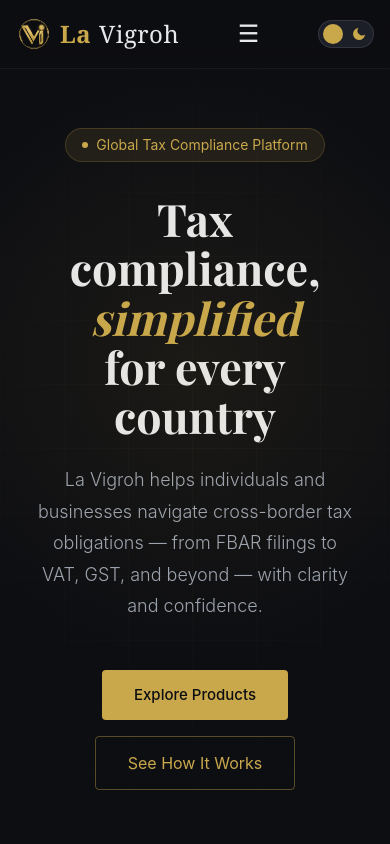
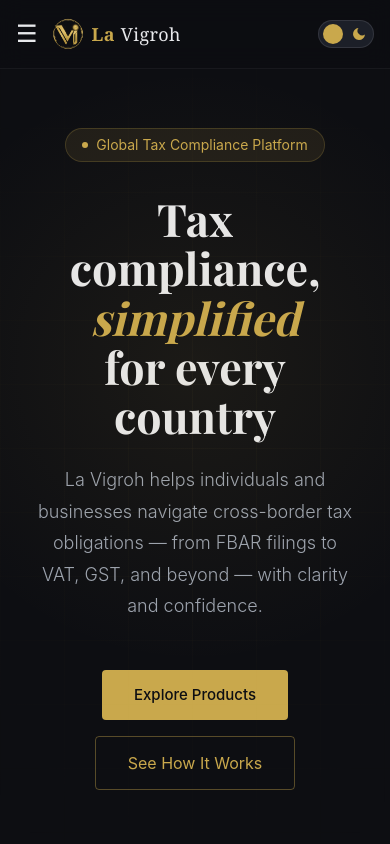
Before and after one commit to JerryAthavan/la-vigroh, a React (Vite) app: page / in a window 390 px wide. Shown: the top 844 px of the page. Built offline with nearby package versions, Linux system fonts and the light colour scheme.

Commit message:
nav bar fixed for mobile and tab view

```diff
--- a/src/components/Navbar.jsx
+++ b/src/components/Navbar.jsx
@@ -8,20 +8,25 @@
     const [isLight, setIsLight] = useTheme();
     return(
         <>
-        <nav className="fixed top-0 left-0 right-0 z-100 flex items-center justify-between py-4 px-4 md:py-5 md:px-16 bg-dark/85 light:bg-light/85 backdrop-blur-md border-b border-white/5 light:border-black/10">
+        <nav className="fixed top-0 left-0 right-0 z-100 flex items-center justify-between py-4 px-4 md:py-5 md:px-8 lg:px-16 bg-dark/85 light:bg-light/85 backdrop-blur-md border-b border-white/5 light:border-black/10">
+            <div className="flex items-center gap-3">
+            <button className="lg:hidden text-text light:text-light-text text-2xl" aria-label="Toggle menu" onClick={() => setIsOpen(!isOpen)}>{isOpen ? "✕" : "☰"}</button>
 
-            <Link to="/" className="flex items-center gap-2 font-serif text-2xl font-bold text-gold tracking-[0.02em]">
+            <Link to="/" className="flex items-center gap-1.5 md:gap-2 font-serif text-lg md:text-2xl font-bold text-gold tracking-[0.02em] no-underline">
             <img src={logodark} alt="La Vigroh Logo" className="w-9 h-9 light:hidden" />
             <img src={logoLight} alt="La Vigroh Logo" className="w-9 h-9 hidden light:block"/>
             La <span className="text-text light:text-light-text font-normal">Vigroh</span></Link>
-            <ul className="hidden md:flex gap-10 list-none">
+            </div>
+            <ul className="hidden lg:flex gap-8 xl:gap-10 list-none">
                 <li><Link to="/#products" className="text-text-dim light:text-light-text-dim text-sm no-underline tracking-[0.04em] hover:text-gold transition-colors">Products</Link></li>
                 <li><Link to="/#how" className="text-text-dim light:text-light-text-dim text-sm no-underline tracking-[0.04em] hover:text-gold transition-colors">How it works</Link></li>
                 <li><Link to="/#contact" className="text-text-dim light:text-light-text-dim text-sm no-underline tracking-[0.04em] hover:text-gold transition-colors">Contact</Link></li>
                 <li><Link to="/about" className="text-text-dim light:text-light-text-dim text-sm no-underline tracking-[0.04em] hover:text-gold transition-colors">About</Link></li>
             </ul>
-            <Link to="/#contact" className="hidden md:block bg-gold text-dark py-2 px-6 rounded text-sm font-medium no-underline hover:bg-gold-light transition-colors">Get Started</Link>
-            <button className="md:hidden text-text light:text-light-text text-2xl" aria-label="Toggle menu" onClick={()=> setIsOpen(!isOpen)}>{isOpen ? "✕":"☰"}</button>
+
+
+            <div className="flex items-center gap-4">
+            <Link to="/#contact" className="hidden lg:block bg-gold text-dark py-2 px-6 rounded text-sm font-medium no-underline hover:bg-gold-light transition-colors">Get Started</Link>
             <button onClick={()=> setIsLight(!isLight)}
                 className="relative w-14 h-7 rounded-full bg-dark3 light:bg-light3 border border-white/10 light:border-black/10 flex items-center px-1 transition-colors"
                 aria-label="Toggle theme">
@@ -39,10 +44,11 @@
                 <span className={`relative w-5 h-5 rounded-full bg-gold transition-transform duration-300
                      ${isLight? "translate-x-7": "translate-x-0"}`}></span>
             </button>
+            </div>
 
         </nav>
         {isOpen && (
-                <div className="fixed top-[72px] z-40 left-0 right-0 bg-dark/85 light:bg-light/85 backdrop-blur-md flex flex-col items-center gap-6 py-5 px-8 md:hidden border-b border-white/5 light:border-black/10 ">
+                <div className="fixed top-[72px] z-40 left-0 right-0 bg-dark/85 light:bg-light/85 backdrop-blur-md flex flex-col items-center gap-6 py-5 px-8 lg:hidden border-b border-white/5 light:border-black/10 ">
                     <Link to="/#products" onClick={() => setIsOpen(false)} className="text-text-dim light:text-light-text-dim text-sm no-underline hover:text-gold">Products</Link>
                     <Link to="/#how" onClick={() => setIsOpen(false)} className="text-text-dim light:text-light-text-dim text-sm no-underline hover:text-gold">How it works</Link>
                     <Link to="/#contact" onClick={() => setIsOpen(false)} className="text-text-dim light:text-light-text-dim text-sm no-underline hover:text-gold">Contact</Link>
```
